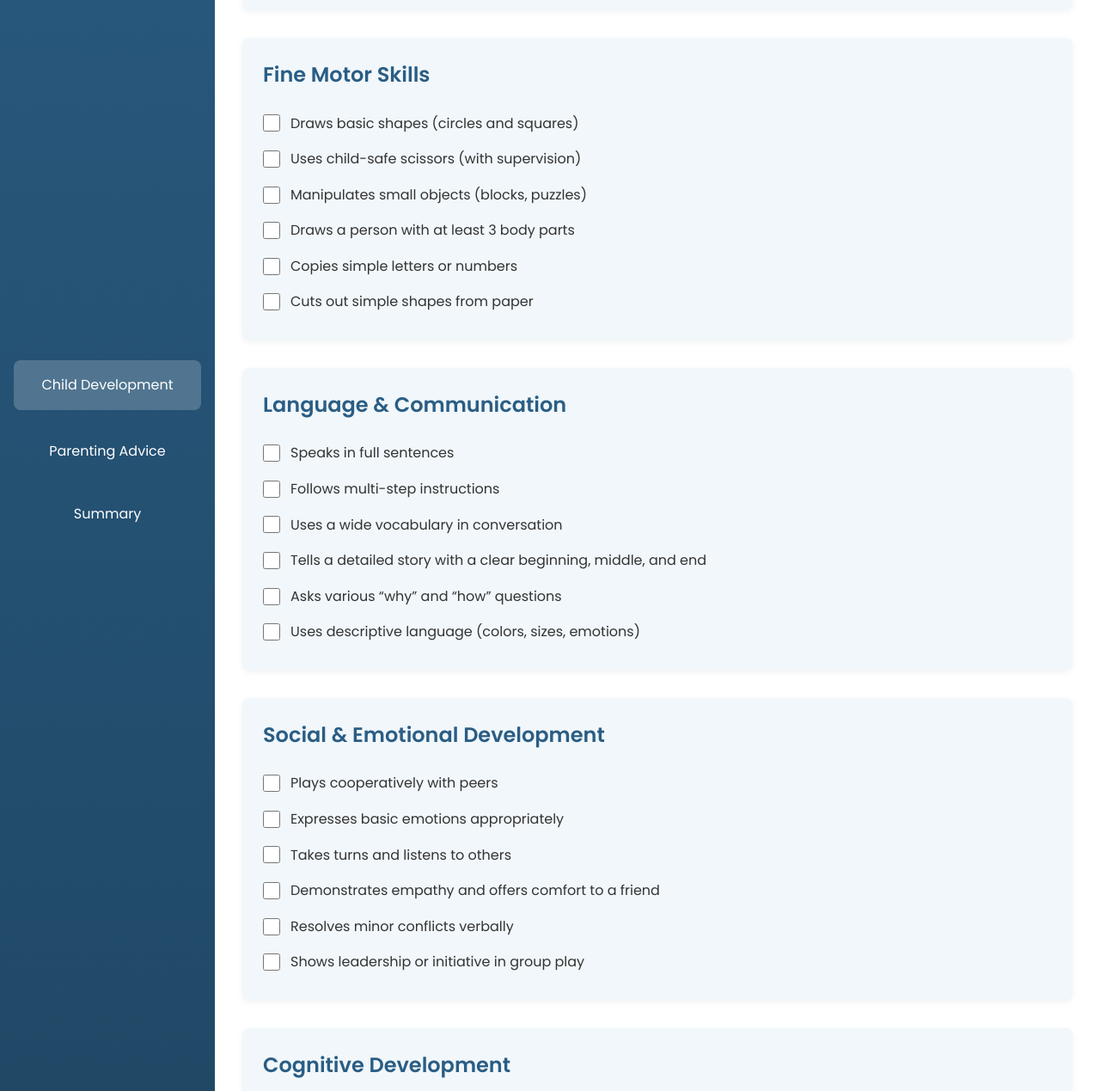
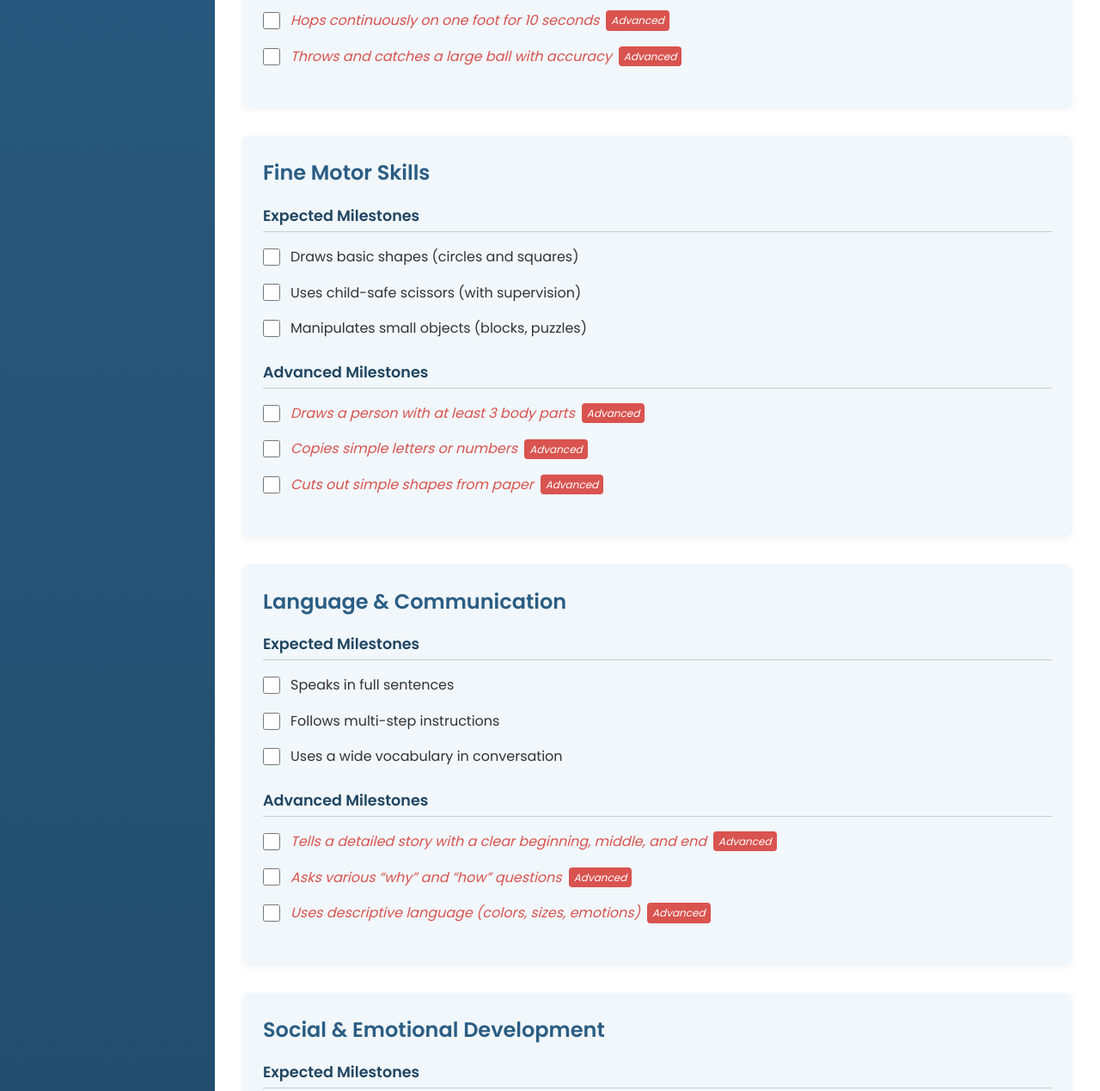
Before and after one commit to ZaneStephens/Aria-Development, a website: page index.html in a window 1280 px wide. Shown: the part 547-1816 px from the top of the page at 86% size. Drawn offline with Linux system fonts and the light colour scheme; no server answers.

Commit message:
Update styling v2

```diff
--- a/css/style.css
+++ b/css/style.css
@@ -1,4 +1,4 @@
-/* Reset & Global Styles */
+/* Global Reset & Font */
 * {
   box-sizing: border-box;
   margin: 0;
@@ -26,7 +26,8 @@ body {
   padding: 2rem 1rem;
   display: flex;
   flex-direction: column;
-  justify-content: center;
+  /* Align items at the top */
+  justify-content: flex-start;
 }
 .sidebar ul {
   list-style: none;
@@ -81,11 +82,42 @@ p {
 }
 .milestone-group h2 {
   color: #2a5d84;
+  margin-bottom: 0.75rem;
+}
+
+/* Subheader for Expected and Advanced Milestones */
+.subheader {
+  font-size: 1.1rem;
+  color: #1f4561;
+  margin-top: 1rem;
+  margin-bottom: 0.5rem;
+  border-bottom: 1px solid #ccc;
+  padding-bottom: 0.25rem;
+}
+
+/* Separate expected and advanced lists */
+ul.expected,
+ul.advanced {
+  list-style: none;
   margin-bottom: 1rem;
 }
-.milestone-group ul {
-  list-style: none;
+ul.advanced li {
+  /* Optionally, you can italicize advanced milestones or use a different color */
+  font-style: italic;
+  color: #d9534f;
 }
+
+/* Badge for Advanced Milestones */
+.badge {
+  background: #d9534f;
+  color: #fff;
+  padding: 2px 6px;
+  border-radius: 4px;
+  font-size: 0.75rem;
+  margin-left: 0.5rem;
+}
+
+/* List Item Styles */
 .milestone-group li {
   padding: 0.5rem 0;
   font-size: 1rem;
--- a/index.html
+++ b/index.html
@@ -24,77 +24,92 @@
       <!-- Child Development Tab -->
 <section id="development" class="tab-content active">
     <h1>Child Development Milestones (3–4 Years)</h1>
-        <p>Track Aria’s progress in these key developmental areas. The list includes both expected and advanced milestones.</p>
+    <p>Track Aria’s progress in these key developmental areas. Each section is divided into expected and advanced milestones.</p>
 
     <!-- Gross Motor Skills -->
     <div class="milestone-group">
       <h2>Gross Motor Skills</h2>
-          <ul>
+      <h3 class="subheader">Expected Milestones</h3>
+      <ul class="expected">
         <li><input type="checkbox" id="gm1"> Runs smoothly and changes direction easily</li>
         <li><input type="checkbox" id="gm2"> Jumps off both feet and lands steadily</li>
         <li><input type="checkbox" id="gm3"> Climbs stairs with alternating feet</li>
         <li><input type="checkbox" id="gm4"> Rides a tricycle confidently</li>
         <li><input type="checkbox" id="gm5"> Balances on one foot for several seconds</li>
-            <!-- Advanced Milestones -->
-            <li><input type="checkbox" id="gm6"> Skips or gallops with good rhythm</li>
-            <li><input type="checkbox" id="gm7"> Hops continuously on one foot for 10 seconds</li>
-            <li><input type="checkbox" id="gm8"> Throws and catches a large ball with accuracy</li>
+      </ul>
+      <h3 class="subheader">Advanced Milestones</h3>
+      <ul class="advanced">
+        <li><input type="checkbox" id="gm6"> Skips or gallops with good rhythm <span class="badge">Advanced</span></li>
+        <li><input type="checkbox" id="gm7"> Hops continuously on one foot for 10 seconds <span class="badge">Advanced</span></li>
+        <li><input type="checkbox" id="gm8"> Throws and catches a large ball with accuracy <span class="badge">Advanced</span></li>
       </ul>
     </div>
 
     <!-- Fine Motor Skills -->
     <div class="milestone-group">
       <h2>Fine Motor Skills</h2>
-          <ul>
+      <h3 class="subheader">Expected Milestones</h3>
+      <ul class="expected">
         <li><input type="checkbox" id="fm1"> Draws basic shapes (circles and squares)</li>
         <li><input type="checkbox" id="fm2"> Uses child-safe scissors (with supervision)</li>
         <li><input type="checkbox" id="fm3"> Manipulates small objects (blocks, puzzles)</li>
-            <!-- Advanced Milestones -->
-            <li><input type="checkbox" id="fm4"> Draws a person with at least 3 body parts</li>
-            <li><input type="checkbox" id="fm5"> Copies simple letters or numbers</li>
-            <li><input type="checkbox" id="fm6"> Cuts out simple shapes from paper</li>
+      </ul>
+      <h3 class="subheader">Advanced Milestones</h3>
+      <ul class="advanced">
+        <li><input type="checkbox" id="fm4"> Draws a person with at least 3 body parts <span class="badge">Advanced</span></li>
+        <li><input type="checkbox" id="fm5"> Copies simple letters or numbers <span class="badge">Advanced</span></li>
+        <li><input type="checkbox" id="fm6"> Cuts out simple shapes from paper <span class="badge">Advanced</span></li>
       </ul>
     </div>
 
     <!-- Language & Communication -->
     <div class="milestone-group">
       <h2>Language & Communication</h2>
-          <ul>
+      <h3 class="subheader">Expected Milestones</h3>
+      <ul class="expected">
         <li><input type="checkbox" id="lang1"> Speaks in full sentences</li>
         <li><input type="checkbox" id="lang2"> Follows multi-step instructions</li>
         <li><input type="checkbox" id="lang3"> Uses a wide vocabulary in conversation</li>
-            <!-- Advanced Milestones -->
-            <li><input type="checkbox" id="lang4"> Tells a detailed story with a clear beginning, middle, and end</li>
-            <li><input type="checkbox" id="lang5"> Asks various “why” and “how” questions</li>
-            <li><input type="checkbox" id="lang6"> Uses descriptive language (colors, sizes, emotions)</li>
+      </ul>
+      <h3 class="subheader">Advanced Milestones</h3>
+      <ul class="advanced">
+        <li><input type="checkbox" id="lang4"> Tells a detailed story with a clear beginning, middle, and end <span class="badge">Advanced</span></li>
+        <li><input type="checkbox" id="lang5"> Asks various “why” and “how” questions <span class="badge">Advanced</span></li>
+        <li><input type="checkbox" id="lang6"> Uses descriptive language (colors, sizes, emotions) <span class="badge">Advanced</span></li>
       </ul>
     </div>
 
     <!-- Social & Emotional Development -->
     <div class="milestone-group">
       <h2>Social & Emotional Development</h2>
-          <ul>
+      <h3 class="subheader">Expected Milestones</h3>
+      <ul class="expected">
         <li><input type="checkbox" id="se1"> Plays cooperatively with peers</li>
         <li><input type="checkbox" id="se2"> Expresses basic emotions appropriately</li>
         <li><input type="checkbox" id="se3"> Takes turns and listens to others</li>
-            <!-- Advanced Milestones -->
-            <li><input type="checkbox" id="se4"> Demonstrates empathy and offers comfort to a friend</li>
-            <li><input type="checkbox" id="se5"> Resolves minor conflicts verbally</li>
-            <li><input type="checkbox" id="se6"> Shows leadership or initiative in group play</li>
+      </ul>
+      <h3 class="subheader">Advanced Milestones</h3>
+      <ul class="advanced">
+        <li><input type="checkbox" id="se4"> Demonstrates empathy and offers comfort to a friend <span class="badge">Advanced</span></li>
+        <li><input type="checkbox" id="se5"> Resolves minor conflicts verbally <span class="badge">Advanced</span></li>
+        <li><input type="checkbox" id="se6"> Shows leadership or initiative in group play <span class="badge">Advanced</span></li>
       </ul>
     </div>
 
     <!-- Cognitive Development -->
     <div class="milestone-group">
       <h2>Cognitive Development</h2>
-          <ul>
+      <h3 class="subheader">Expected Milestones</h3>
+      <ul class="expected">
         <li><input type="checkbox" id="cog1"> Recognises basic colors and shapes</li>
         <li><input type="checkbox" id="cog2"> Counts to 10 or higher</li>
         <li><input type="checkbox" id="cog3"> Solves simple puzzles</li>
-            <!-- Advanced Milestones -->
-            <li><input type="checkbox" id="cog4"> Sorts objects by multiple attributes (e.g., color and shape)</li>
-            <li><input type="checkbox" id="cog5"> Understands basic time concepts (today, tomorrow, yesterday)</li>
-            <li><input type="checkbox" id="cog6"> Retells events in sequence using memory</li>
+      </ul>
+      <h3 class="subheader">Advanced Milestones</h3>
+      <ul class="advanced">
+        <li><input type="checkbox" id="cog4"> Sorts objects by multiple attributes <span class="badge">Advanced</span></li>
+        <li><input type="checkbox" id="cog5"> Understands basic time concepts (today, tomorrow, yesterday) <span class="badge">Advanced</span></li>
+        <li><input type="checkbox" id="cog6"> Retells events in sequence using memory <span class="badge">Advanced</span></li>
       </ul>
     </div>
   </section>
```
Lines whose indentation alone changed are shown as unchanged.
